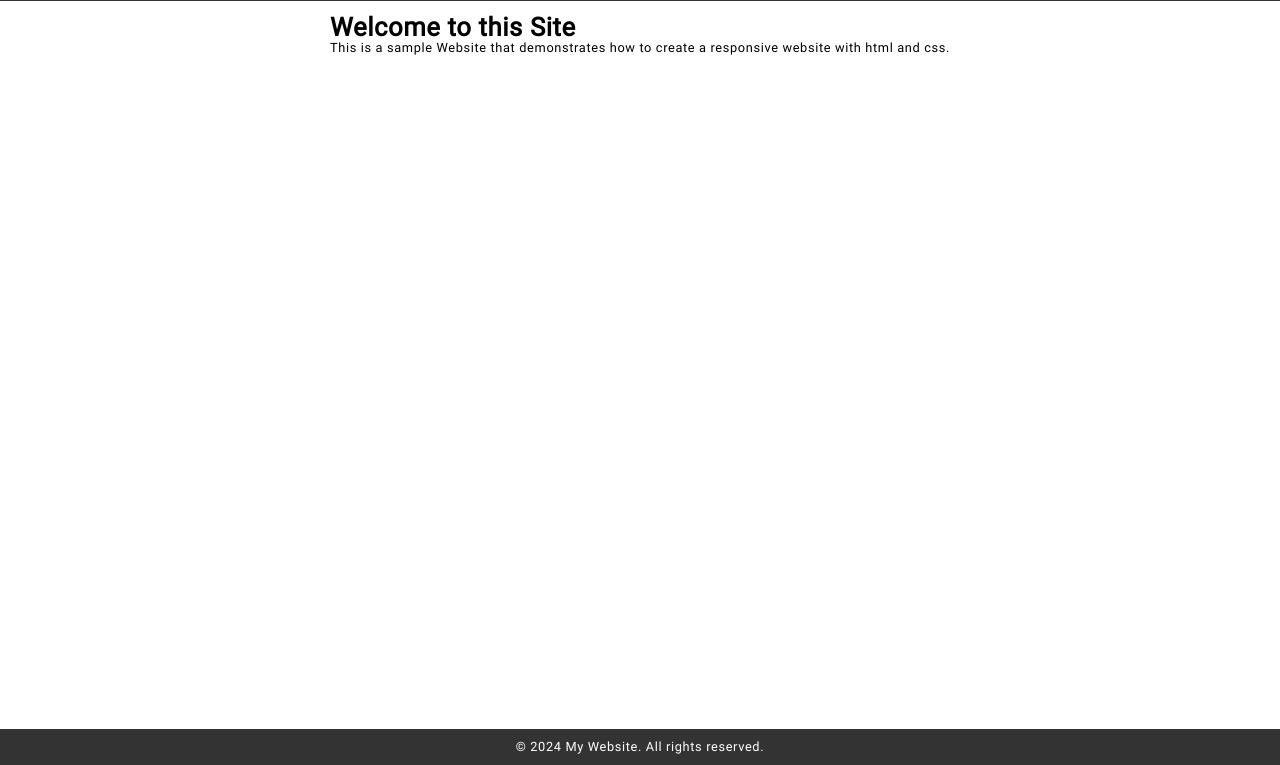
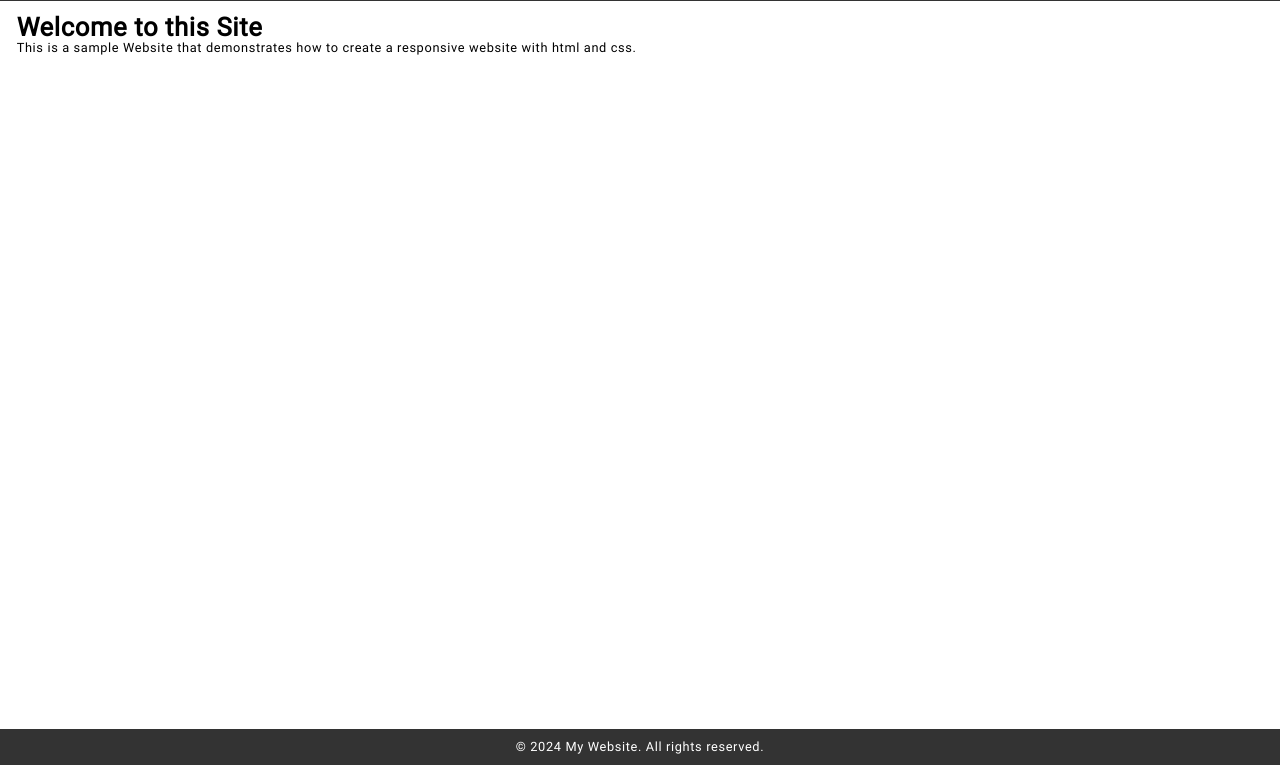
Before and after one commit to f0xb17/f0xb17.github.io, a plain HTML site: page index.htm in a window 1280 px wide. Shown: the part 35-800 px from the top of the page. Drawn offline with Linux system fonts and the light colour scheme.

Commit message:
Update Content Div
Changed something

```diff
--- a/style/main.css
+++ b/style/main.css
@@ -20,7 +20,6 @@ body {
     display: -webkit-flex;
     flex-direction: column;
     min-height: 100vh;
-    -webkit-flex-direction: column;
 }
 
 header {
@@ -57,26 +56,15 @@ nav ul li a {
 }
 
 content {
-    display: flex;
-    display: -webkit-flex;
-    flex-direction: column;
     flex: 1;
-    margin: 0 auto;
-    max-width: 850px;
     padding: 1.3em;
-    -webkit-box-flex: 1;
-    -moz-box-flex: 1;
-    -webkit-flex-direction: column;
 }
 
 footer {
-    flex: 0;
     background-color: #333;
     color: #fff;
     padding: 0.6em;
     text-align: center;
-    -webkit-box-flex: 0;
-    -moz-box-flex: 0;
 }
 
 @media screen and (max-width: 600px) {
```
